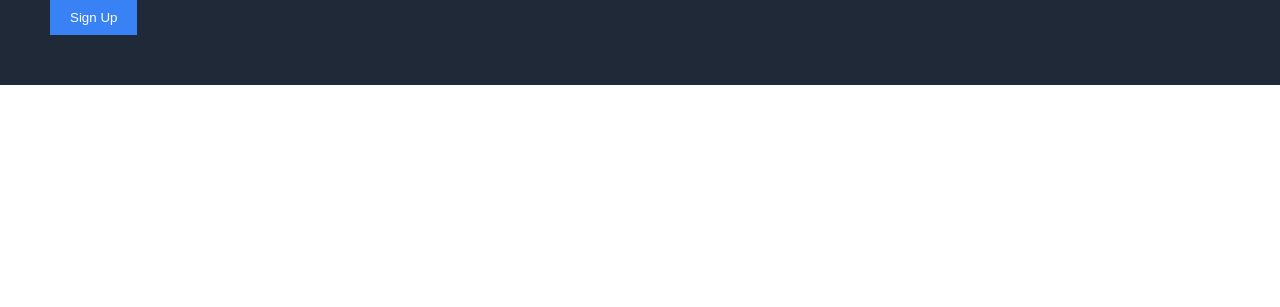
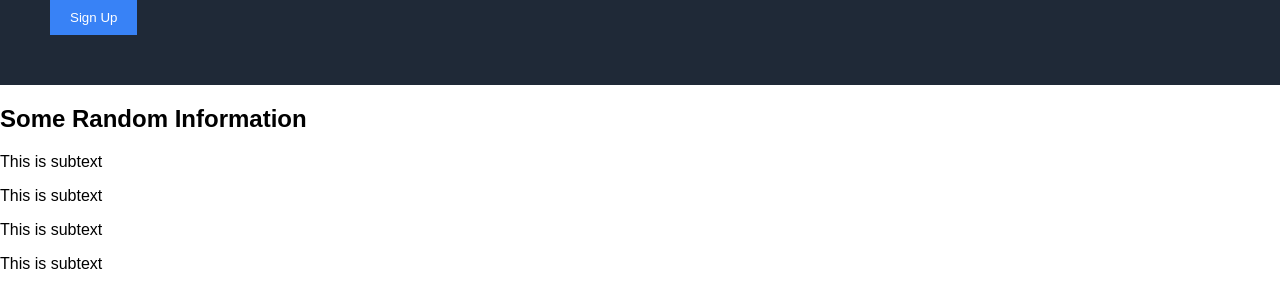
Before and after one commit to fikrim1109/Landing-Page, a plain HTML site: page index.html in a window 1280 px wide. Shown: the part 317-624 px from the top of the page. Drawn offline with Linux system fonts and the light colour scheme.

Commit message:
add information section

```diff
--- a/index.html
+++ b/index.html
@@ -27,3 +27,20 @@
             <div id="image-container">This is image container</div>
         </div>
     </div>
+    <div class="information">
+        <h2>Some Random Information</h2>
+        <div class="image-container-horizontal">
+            <div class="image-placeholder">
+                <p>This is subtext</p>
+            </div>
+            <div class="image-placeholder">
+                <p>This is subtext</p>
+            </div>
+            <div class="image-placeholder">
+                <p>This is subtext</p>
+            </div>
+            <div class="image-placeholder">
+                <p>This is subtext</p>
+            </div>
+        </div>
+    </div>
```
